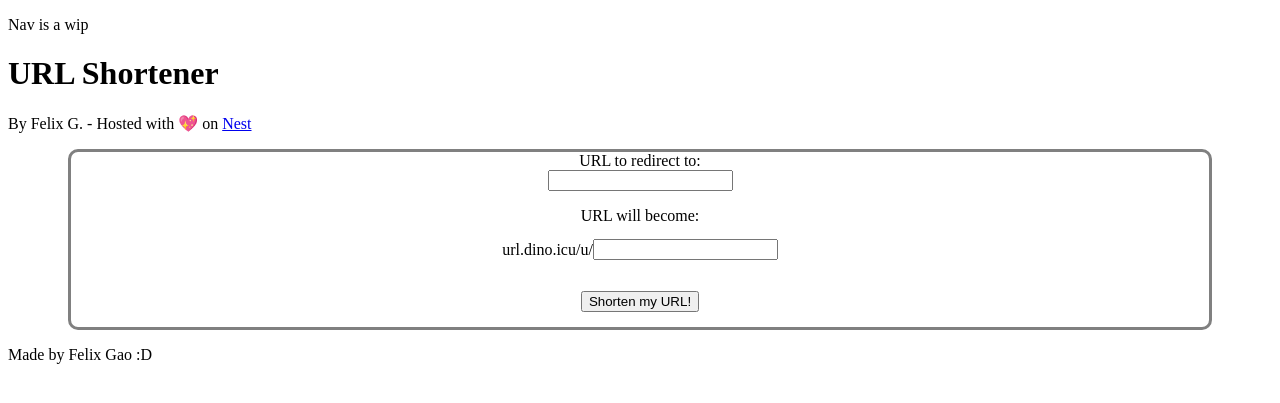
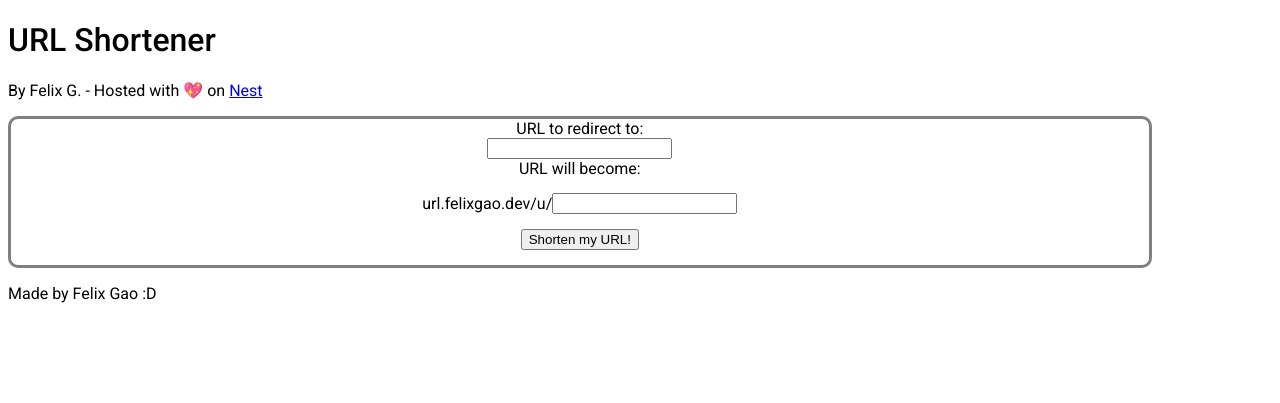
Before and after one commit to felixgao-0/my-website, a Flask app: page / in a window 1280 px wide. Shown: the top 403 px of the page. Run offline with Flask 3, Linux system fonts and the light colour scheme; some libraries are stand-ins or nearby versions.

Commit message:
Finish analytics page, add fonts, most of the frontend done

```diff
--- a/shortener/database.py
+++ b/shortener/database.py
@@ -19,8 +19,8 @@ felixgao_url_shortener=> SELECT * FROM URLs;
 (0 rows)
 
 felixgao_url_shortener=> SELECT * FROM Analytics;
- id | url_id | created_at | referrer | user_agent | ip_address
-----+--------+------------+----------+------------+------------
+ id | url_id | created_at | referrer | user_agent
+----+--------+------------+----------+------------
 (0 rows)
 """
 
--- a/shortener/main.py
+++ b/shortener/main.py
@@ -1,7 +1,9 @@
 import atexit
+import os
 import random
 import string
 import re
+from calendar import error
 
 import validators
 from flask import Flask, request
@@ -15,6 +17,8 @@ app = Flask(
     static_folder='static/'
 )
 
+app.secret_key = os.environ['FLASK_SECRET_KEY']
+
 db = database.Database()
 
 
@@ -23,15 +27,15 @@ def landing_page():
     return flask.render_template("index.html")
 
 
-@app.route('/analytics/<analytics_path>')
-def analytics(analytics_path):
-    #result = db.get_analytics(url_path)
-    return "analytics test"
-
-
 @app.route('/test')
 def test_page_lol():
     return str(db.get_analytics("test5"))
+
+
+@app.route('/analytics/<analytics_path>')
+def analytics(analytics_path):
+    result = db.get_analytics(analytics_path)
+    return flask.render_template("analytics.html", analytics=result)
 
 
 @app.route('/u/<url_path>')
@@ -56,28 +60,37 @@ def url_shortener(url_path):
 
 @app.route('/create_url', methods=["POST"])
 def _api_url_creator():
+    error_state = False
     new_url = request.form.get("shortened-link-field")
     old_url = request.form.get("original-link-field")
 
     # Checks go burr
     if new_url is None or old_url is None:
-        return "Form data missing", 400
+        flask.flash("HQ, we're missing data! Make a Github Issue to have this fixed or try again.")
 
-    forbidden_url_paths = ["api", "analytics", "admin", "login", "dashboard", "settings", "manage"]
+    forbidden_url_paths = ["api", "analytics", "analytic", "admin", "login", "dashboard", "settings", "manage"]
     if new_url.lower() in forbidden_url_paths:
-        return "Reserved URL path", 400
+        flask.flash("That shortened URL path is reserved!")
+        error_state = True
 
     if not re.compile(r'^[a-zA-Z0-9]+$').match(new_url):
-        return "Shortened URL can only contain alphanumeric characters", 400
+        flask.flash("Whoops! The URL can only contain alphanumeric characters.")
+        error_state = True
 
     if len(new_url) > 15:
-        return "Shortened URL is too long", 413 # HTTP 413 = too large
+        flask.flash("Woah wheres the end? The shortened URL path is too long.")
+        error_state = True
 
     if isinstance(validators.url(old_url), validators.utils.ValidationError):
-        return "Invalid URL to shorten", 400
+        flask.flash("That's an invalid URL. Does it start with https://?")
+        error_state = True
 
     if db.check_url_exists("shortened_url", new_url):
-        return "URL already exists", 409 # HTTP 409 = conflict
+        flask.flash("Sorry, that shortened URL has already been taken! Our database hates twins.")
+        error_state = True
+
+    if error_state:
+        return flask.redirect(flask.url_for('landing_page'))
 
     while True:
         analytics_url = "".join(
@@ -90,8 +103,8 @@ def _api_url_creator():
     db.add_url(old_url, new_url, analytics_url) # Add DB entry
     return flask.render_template(
         "url_created.html",
-        shortened_url=f"https://url.dino.icu/u/{new_url}",
-        analytics_url=f"127.0.0.1:8080/analytics/{analytics_url}"
+        shortened_url=f"https://url.felixgao.dev/u/{new_url}",
+        analytics_url=f"https://url.felixgao.dev/analytics/{analytics_url}"
     ), 201
 
 
--- /dev/null
+++ b/shortener/static/fonts.css
@@ -0,0 +1,11 @@
+h1 {
+    font-family: "Roboto", sans-serif;
+    font-weight: 500;
+    font-style: normal;
+}
+
+p, li, th, label, span {
+    font-family: "Roboto", sans-serif;
+    font-weight: 400;
+    font-style: normal;
+}
--- a/shortener/static/formHandler.js
+++ b/shortener/static/formHandler.js
@@ -35,7 +35,7 @@ document.addEventListener("DOMContentLoaded", (event) => {
 
     const form = document.getElementById("create-url-form");
 
-    form.addEventListener("submit", (event) => {
-        createUrl(event);
-    });
+    //form.addEventListener("submit", (event) => {
+    //    createUrl(event);
+    //});
 });
--- a/shortener/static/index.css
+++ b/shortener/static/index.css
@@ -1,4 +1,4 @@
-#create-url-form {
+#create-url {
     border: gray solid;
     border-radius: 10px;
     width: 90%;
@@ -14,6 +14,16 @@
     justify-content: center;
 }
 
+.error-flashes {
+    margin: 0.5rem auto 0.5rem auto;
+    width: 50%;
+    border: 3px solid #f6464d;
+    color: white;
+    border-radius: 8px;
+    background: #f6464d;
+    text-align: center;
+}
+
 .center {
     text-align: center;
     margin: auto;
@@ -22,3 +32,7 @@
 .icon {
     cursor: pointer;
 }
+
+ul {
+    list-style-position: inside;
+}
--- a/shortener/template/index.html
+++ b/shortener/template/index.html
@@ -9,22 +9,29 @@
     <h1>URL Shortener</h1>
     <p>By Felix G. - Hosted with 💖 on <a href="https://hackclub.app">Nest</a></p>
 
-    <div>
-       <p id="error-box" style="display: none;"></p>
-    </div>
+    <div id="create-url">
+    {% with messages = get_flashed_messages() %}
+        {% if messages %}
+        <ul class="error-flashes">
+            <p>Mission control, we have errors which need your attention!</p>
+            {% for message in messages %}
+                <li>{{ message }}</li>
+            {% endfor %}
+        </ul>
+        {% endif %}
+    {% endwith %}
 
         <form method="POST" action="{{ url_for('_api_url_creator') }}" id="create-url-form" class="center">
             <label for="original-link-field">URL to redirect to:</label><br>
-        <input type="text" name="original-link-field" id="original-link-field"><br>
-        <p id="original-link-field-error" role="alert"></p>
+            <input type="text" name="original-link-field" id="original-link-field" required><br>
 
             <label for="shortened-link-field">URL will become:</label><br>
             <div class="input-group center">
-           <p>url.dino.icu/u/</p>
-           <input type="text" name="shortened-link-field" id="shortened-link-field">
+                <p>url.felixgao.dev/u/</p>
+                <input type="text" name="shortened-link-field" id="shortened-link-field" required>
             </div>
-        <p id="original-link-field-error" role="alert"></p>
 
             <input type="submit" value="Shorten my URL!" id="submit-btn">
         </form>
+    </div>
 {% endblock %}
--- a/shortener/template/layout.html
+++ b/shortener/template/layout.html
@@ -7,12 +7,14 @@
     <meta charset="UTF-8">
     <meta name="viewport" content="width=device-width, initial-scale=1">
 
+    <link rel="stylesheet" href="{{ url_for('static', filename='fonts.css') }}">
+
+    <link rel="preconnect" href="https://fonts.googleapis.com">
+    <link rel="preconnect" href="https://fonts.gstatic.com" crossorigin>
+    <link href="https://fonts.googleapis.com/css2?family=Roboto:ital,wght@0,100;0,300;0,400;0,500;0,700;0,900;1,100;1,300;1,400;1,500;1,700;1,900&display=swap" rel="stylesheet">
     {% block head %}{% endblock %}
 </head>
 <body>
-    <nav id="nav">
-        <p>Nav is a wip</p>
-    </nav>
     <div id="content">
         {% block content %}{% endblock %}
     </div>
--- a/shortener/template/url_created.html
+++ b/shortener/template/url_created.html
@@ -18,7 +18,7 @@
         <p>Share your URL with the world!</p>
         <span id="clipboard-shortened">{{ shortened_url }}</span>
         <span class="material-symbols-outlined icon" id="btn-shortened">content_paste</span>
-    </div>
+    </div><br>
     <div>
         <p>Pst... view your URL analytics here!</p>
         <span id="clipboard-analytics">{{ analytics_url }}</span>
```
Also changed, not shown: shortener/static/analytics.css (added, +14 -0 lines), shortener/template/analytics.html (added, +24 -0 lines). Lines whose indentation alone changed are shown as unchanged.
